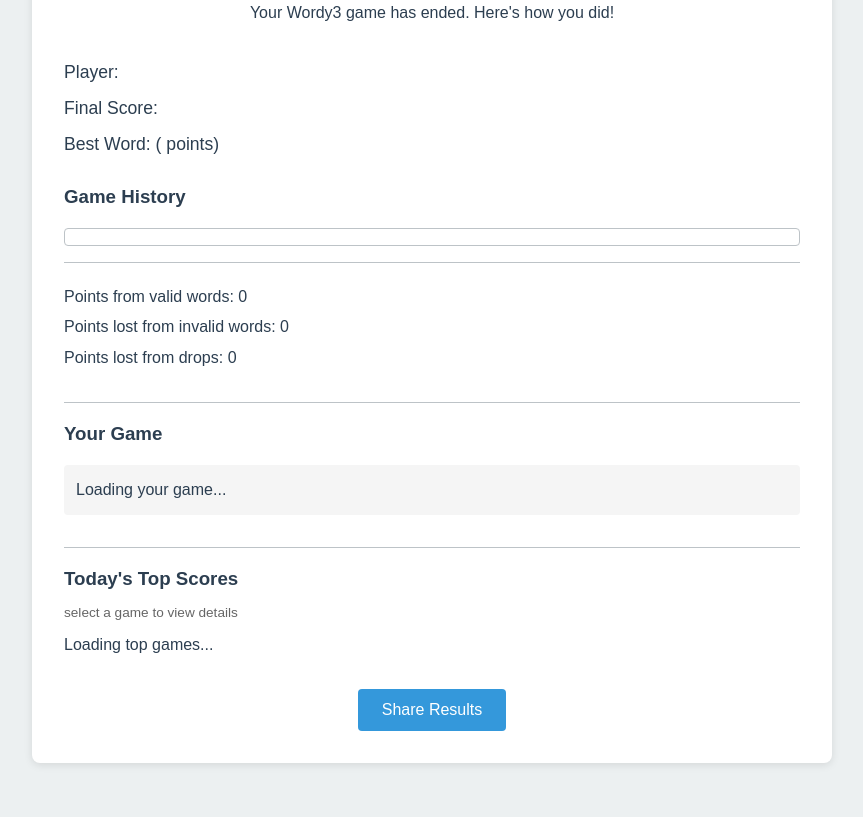
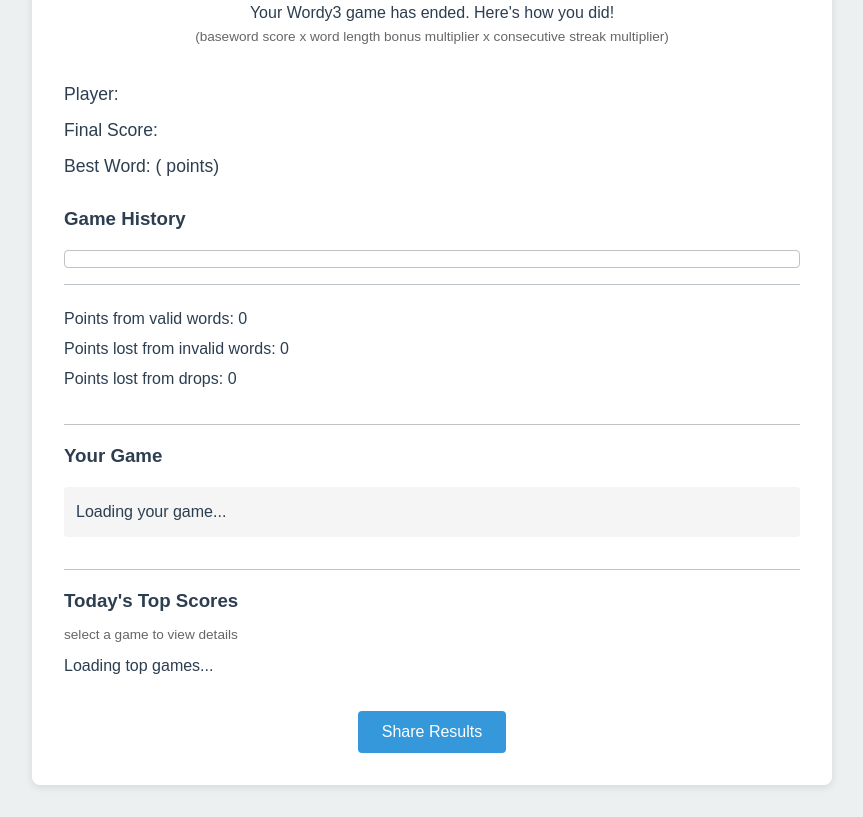
Before and after one commit to schulmn/wordy3, a website: page src/game-results.html in a window 1280 px wide. Shown: the part 123-940 px from the top of the page, without its empty margins (208-1071 px from the left). Before the commit the page ends 918 px from the top, so only its background shows below. Drawn offline with Linux system fonts and the light colour scheme.

Commit message:
Add score calculation explanation to game results page

```diff
--- a/src/game-results.html
+++ b/src/game-results.html
@@ -171,9 +171,10 @@
 </head>
 <body>
     <div class="results-container">
-        <div class="results-header">
+<div class="results-header">
             <h1>Game Results</h1>
             <p>Your Wordy3 game has ended. Here's how you did!</p>
+            <p style="font-size: 0.85em; color: #666;">(baseword score x word length bonus multiplier x consecutive streak multiplier)</p>
         </div>
 
         <div class="game-stats">
```
